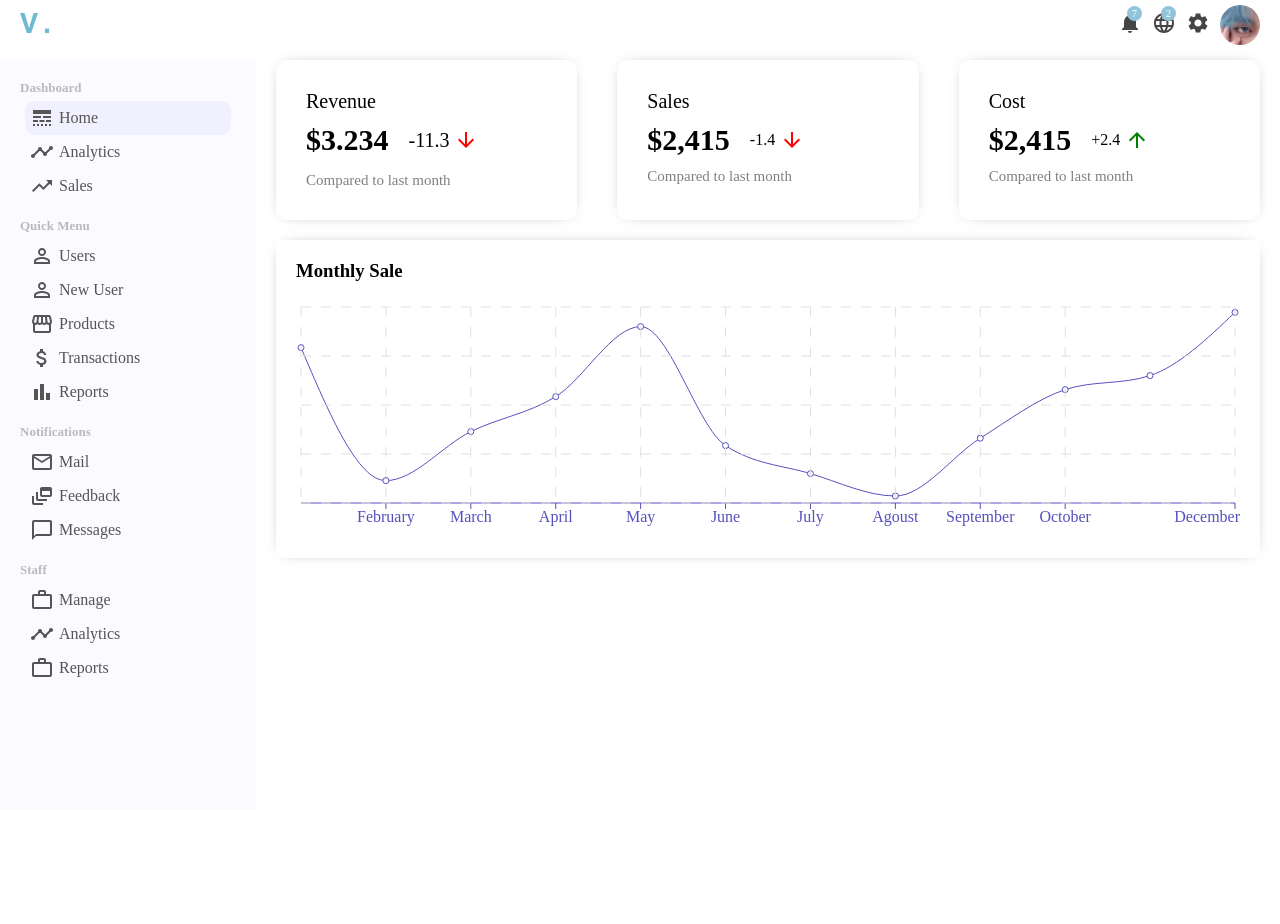
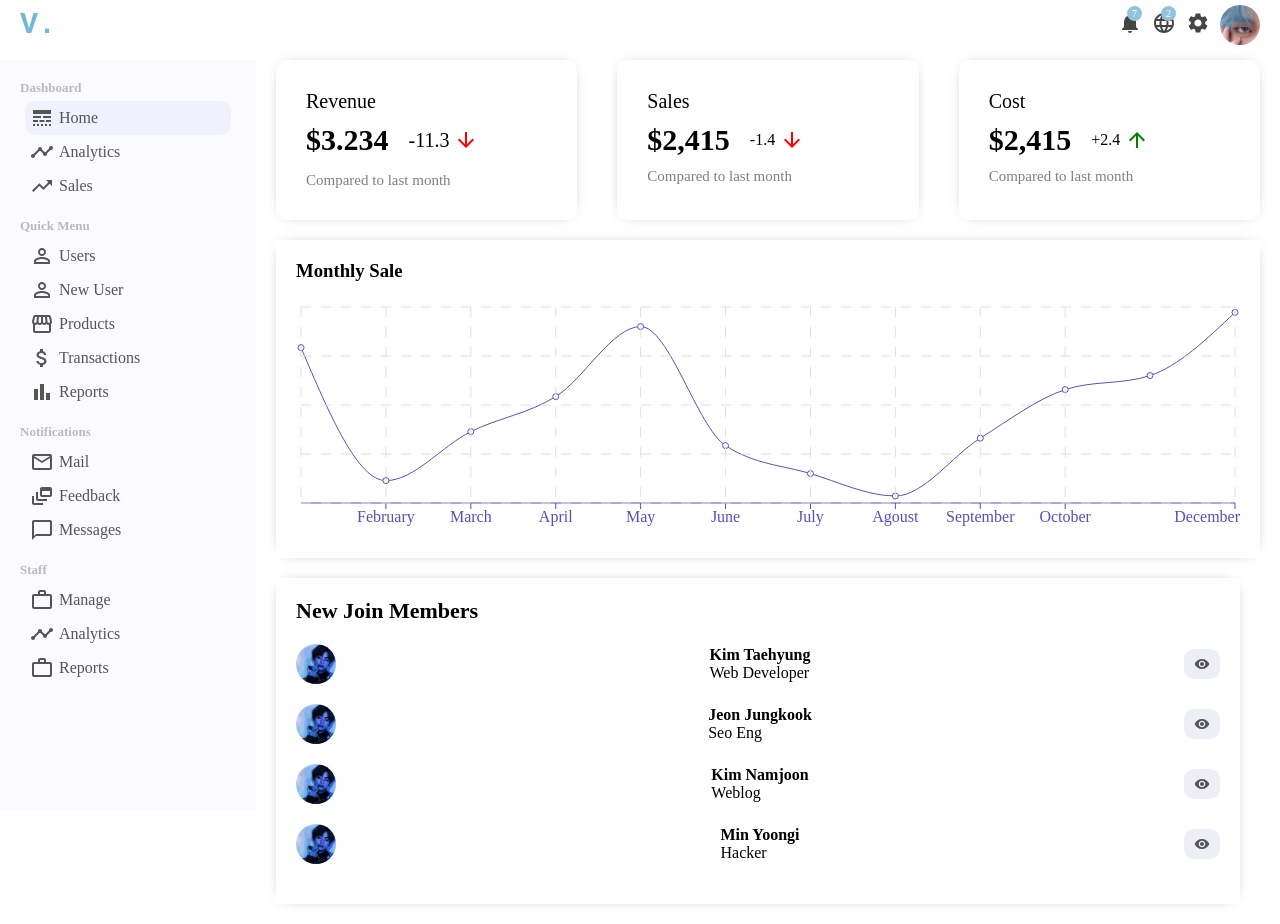
Before and after one commit to imlilac/dashboard-admin, a React (Create React App) app: page / in a window 1280 px wide. Before the commit the page ends 810 px from the top, so only its background shows below. Built offline with nearby package versions, Linux system fonts and the light colour scheme.

Commit message:
finish widget

```diff
--- /dev/null
+++ b/src/components/WidgetSm/WidgetSm.css
@@ -0,0 +1,60 @@
+.widgetSm {
+   flex: 1;
+   padding: 20px;
+   margin-right: 20px;
+   box-shadow: 0px 0px 15px -10px rgba(0, 0, 0, 0.75);
+}
+
+.widgetSmTitle {
+   font-size: 22px;
+   font-weight: 600;
+}
+
+.widgetSmList {
+   margin: 0;
+   padding: 0;
+   list-style: none;
+}
+
+.widgetSmListItem {
+   display: flex;
+   justify-content: space-between;
+   align-items: center;
+   margin: 20px 0;
+}
+
+.widgetSmImg {
+   width: 40px;
+   height: 40px;
+   border-radius: 50%;
+   object-fit: cover;
+}
+
+.widgetSmUser {
+   display: flex;
+   flex-direction: column;
+}
+
+.widgetSmUserName {
+   font-weight: 600;
+}
+
+.widgetSmUserTitle {
+   font-weight: 300;
+}
+
+.widgetSmButton {
+   display: flex;
+   align-items: center;
+   border: none;
+   border-radius: 10px;
+   padding: 7px 10px;
+   background-color: #eeeef7;
+   color: #555;
+   cursor: pointer;
+}
+
+.widgetSmIcon {
+   font-size: 16px !important;
+   /* margin-right: 5px; */
+}
--- /dev/null
+++ b/src/components/WidgetSm/WidgetSm.jsx
@@ -0,0 +1,26 @@
+import React from "react";
+import VisibilityIcon from "@mui/icons-material/Visibility";
+import { newMembers } from "./../../datas";
+import "./WidgetSm.css";
+
+export default function WidgetSm() {
+  return (
+    <div className="widgetSm">
+      <span className="widgetSmTitle">New Join Members</span>
+      <ul className="widgetSmList">
+        {newMembers.map((user) => (
+          <li key={user.id} className="widgetSmListItem">
+            <img src={user.img} className="widgetSmImg" />
+            <div className="widgetSmUser">
+              <span className="widgetSmUserName">{user.username}</span>
+              <span className="widgetSmUserTitle">{user.title}</span>
+            </div>
+            <button className="widgetSmButton">
+              <VisibilityIcon className="widgetSmIcon" />
+            </button>
+          </li>
+        ))}
+      </ul>
+    </div>
+  );
+}
--- a/src/datas.js
+++ b/src/datas.js
@@ -49,4 +49,31 @@ let xAxisData = [
    },
 ];
 
-export { xAxisData };
+const newMembers = [
+   {
+      id: 1,
+      username: "Kim Taehyung",
+      title: "Web Developer",
+      img: "images/logo.jpg",
+   },
+   {
+      id: 2,
+      username: "Jeon Jungkook",
+      title: "Seo Eng",
+      img: "images/logo.jpg",
+   },
+   {
+      id: 3,
+      username: "Kim Namjoon",
+      title: "Weblog",
+      img: "images/logo.jpg",
+   },
+   {
+      id: 4,
+      username: "Min Yoongi",
+      title: "Hacker",
+      img: "images/logo.jpg",
+   },
+];
+
+export { xAxisData, newMembers };
--- a/src/pages/home/Home.css
+++ b/src/pages/home/Home.css
@@ -1,3 +1,8 @@
 .home {
    flex: 4;
 }
+
+.homeWidgets {
+   display: flex;
+   margin: 20px;
+}
--- a/src/pages/home/Home.js
+++ b/src/pages/home/Home.js
@@ -1,6 +1,7 @@
 import React from "react";
 import Feature from "../../components/Feature/Feature";
 import Chart from "../../components/Chart/Chart";
+import WidgetSm from "../../components/WidgetSm/WidgetSm";
 import { xAxisData } from "../../datas";
 import "./Home.css";
 
@@ -9,7 +10,9 @@ export default function Home() {
       <div className="home">
          <Feature />
          <Chart grid title="Monthly Sale" data={xAxisData} dataKey="Sale" />
-         <div className="homeWidgets"></div>
+         <div className="homeWidgets">
+            <WidgetSm />
+         </div>
       </div>
    );
 }
```
